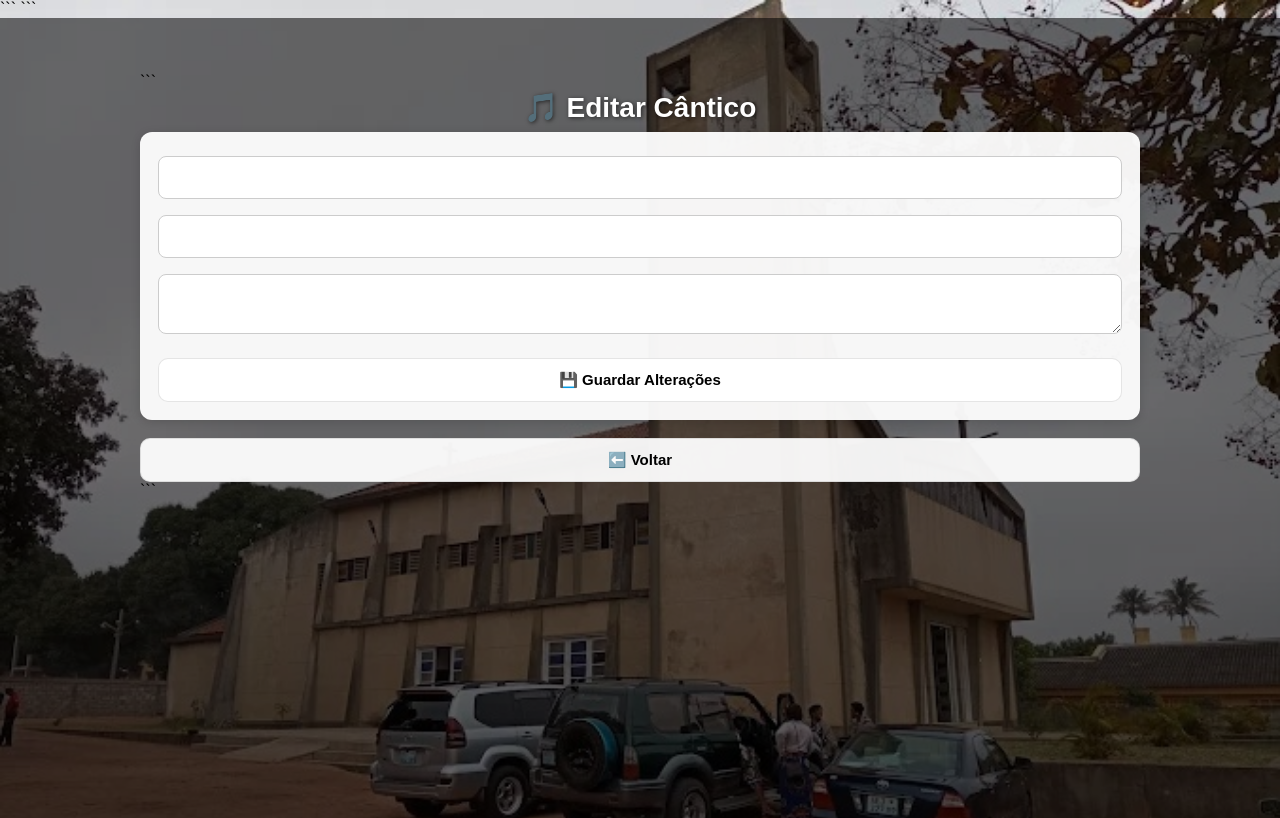
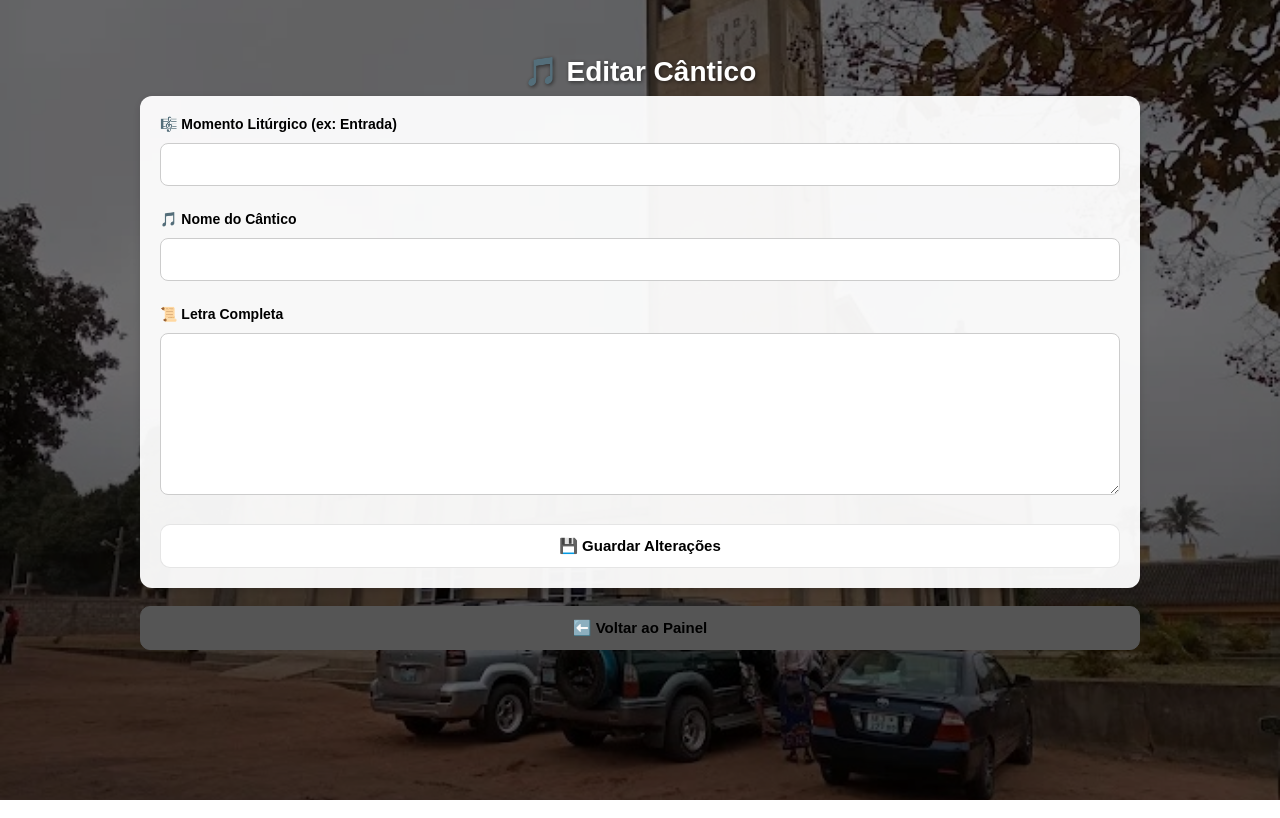
Before and after one commit to FSavel/sao-miguel-digital, a Flask app: template templates/edit_cantico.html in a window 1280 px wide. Run offline with Flask 3, Linux system fonts and the light colour scheme; the template is opened without the code that fills it, so the values that code supplies are empty; parts of the project's set-up code (start-up, migrations or seed data) failed here and were passed over.

Commit message:
Update edit_cantico.html

````diff
--- a/templates/edit_cantico.html
+++ b/templates/edit_cantico.html
@@ -1,60 +1,48 @@
 <!DOCTYPE html>
-
 <html lang="pt">
 <head>
-
-```
     <meta charset="UTF-8">
     <meta name="viewport" content="width=device-width, initial-scale=1.0">
-
     <title>Editar Cântico</title>
-
     <link rel="stylesheet" href="{{ url_for('static', filename='style.css') }}">
-```
-
+    <style>
+        label {
+            display: block;
+            font-weight: bold;
+            font-size: 14px;
+            margin-bottom: 5px;
+            color: #333;
+        }
+    </style>
 </head>
-
 <body>
 
 <div class="overlay">
 <div class="container">
 
-```
     <h1 class="titulo-principal">🎵 Editar Cântico</h1>
 
-<div class="card">
+    {% set mom = cantico.momento if cantico is mapping else cantico[0] %}
+    {% set can = cantico.cantico if cantico is mapping else cantico[1] %}
+    {% set let = cantico.letra if cantico is mapping else cantico[2] %}
 
+    <div class="card" style="padding: 20px;">
         <form method="POST">
 
-        <input
-            type="text"
-            name="momento"
-            value="{{ cantico.momento }}"
-            required
-        >
+            <label>🎼 Momento Litúrgico (ex: Entrada)</label>
+            <input type="text" name="momento" value="{{ mom if mom is not none else '' }}" required>
 
-        <input
-            type="text"
-            name="cantico"
-            value="{{ cantico.cantico }}"
-            required
-        >
+            <label style="margin-top: 15px;">🎵 Nome do Cântico</label>
+            <input type="text" name="cantico" value="{{ can if can is not none else '' }}" required>
 
-        <textarea
-            name="letra"
-            required
-        >{{ cantico.letra }}</textarea>
+            <label style="margin-top: 15px;">📜 Letra Completa</label>
+            <textarea name="letra" rows="8" required>{{ let if let is not none else '' }}</textarea>
 
-        <button class="botao" type="submit">
-            💾 Guardar Alterações
-        </button>
-
+            <button class="botao" type="submit" style="margin-top: 15px;">💾 Guardar Alterações</button>
         </form>
-
     </div>
 
-<a href="/admin" class="botao">⬅️ Voltar</a>
-```
+    <a href="/admin" class="botao" style="background-color: #555; border-color: #555;">⬅️ Voltar ao Painel</a>
 
 </div>
 </div>
````
Lines whose indentation alone changed are shown as unchanged.
